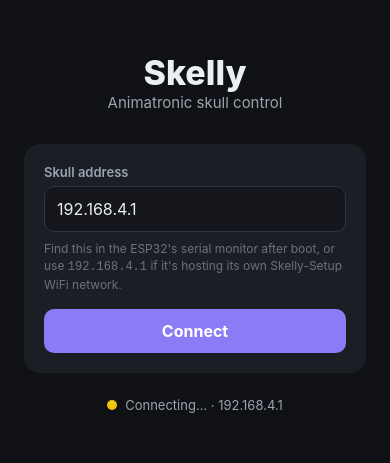
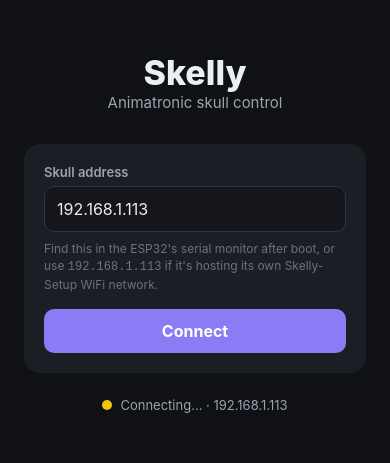
Before and after one commit to jedwardrico/skelly, a React Native app in the folder app/: screen / in a window 390 px wide. Shown: the part 169-632 px from the top of the page. Built offline with nearby package versions, Linux system fonts and the light colour scheme; no server answers.

Commit message:
update configs

```diff
--- a/app/src/context/SkellyContext.tsx
+++ b/app/src/context/SkellyContext.tsx
@@ -11,7 +11,7 @@
 import { SkellyClient, SkellyStatus, ConnectionState } from '../api/skellyClient';
 
 const HOST_STORAGE_KEY = 'skelly:host';
-const DEFAULT_HOST = '192.168.4.1'; // Skelly's own fallback AP, see include/Secrets.h.example
+const DEFAULT_HOST = '192.168.1.113'; // Skelly on the home network (fallback AP 192.168.1.113)
 
 interface SkellyContextValue {
   host: string;
--- a/app/src/screens/ConnectScreen.tsx
+++ b/app/src/screens/ConnectScreen.tsx
@@ -31,7 +31,7 @@
           style={[styles.input, { borderColor: colors.border, backgroundColor: colors.inputBackground, color: colors.textPrimary }]}
           value={draft}
           onChangeText={setDraft}
-          placeholder="192.168.1.42 or 192.168.4.1"
+          placeholder="192.168.1.113"
           placeholderTextColor={colors.textMuted}
           autoCapitalize="none"
           autoCorrect={false}
@@ -39,7 +39,7 @@
         />
         <Text style={[styles.hint, { color: colors.textMuted }]}>
           Find this in the ESP32's serial monitor after boot, or use{' '}
-          <Text style={styles.mono}>192.168.4.1</Text> if it's hosting its own
+          <Text style={styles.mono}>192.168.1.113</Text> if it's hosting its own
           Skelly-Setup WiFi network.
         </Text>
         <Pressable
```
Also changed, not shown: 3 other files (tests, documents, lock files or other folders).
